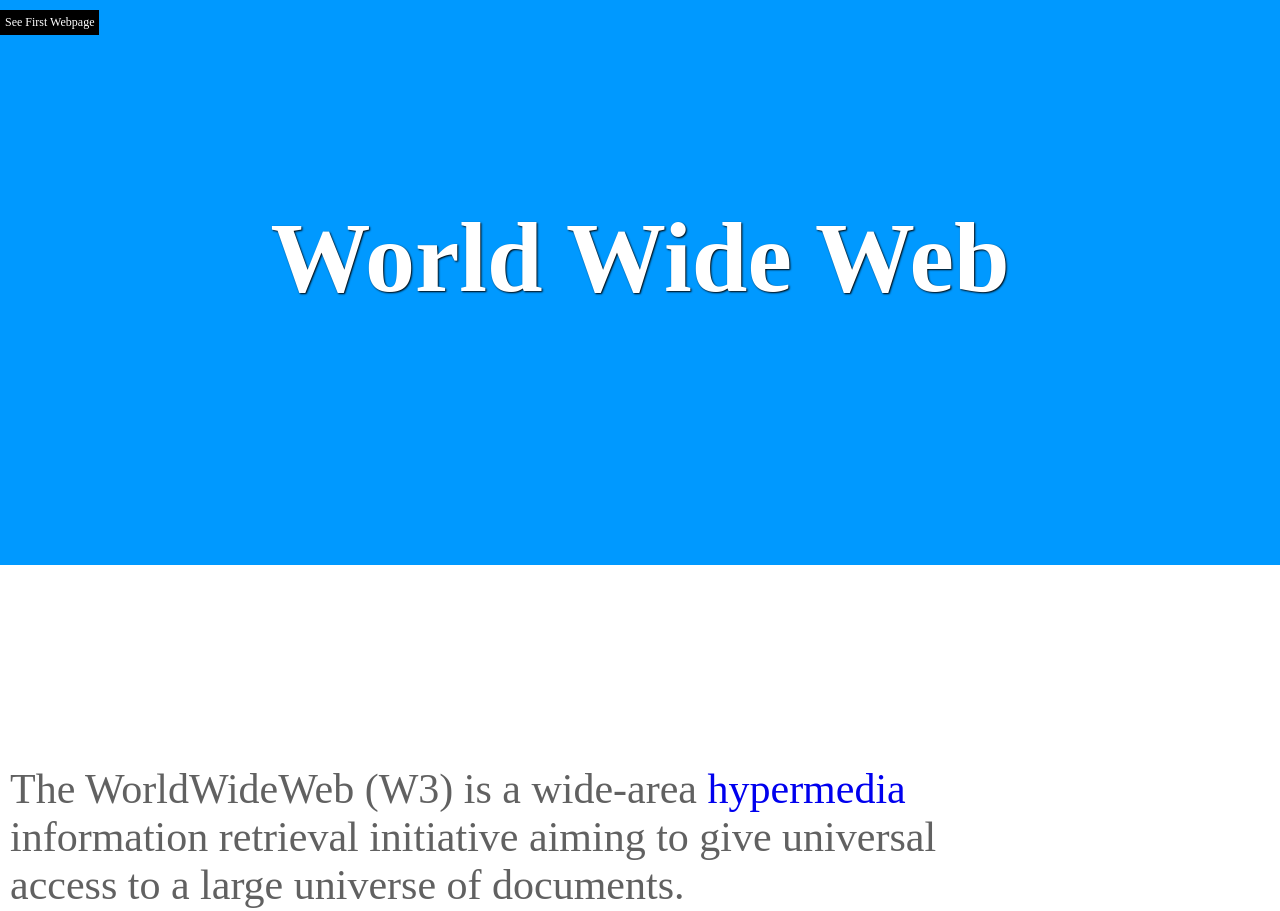
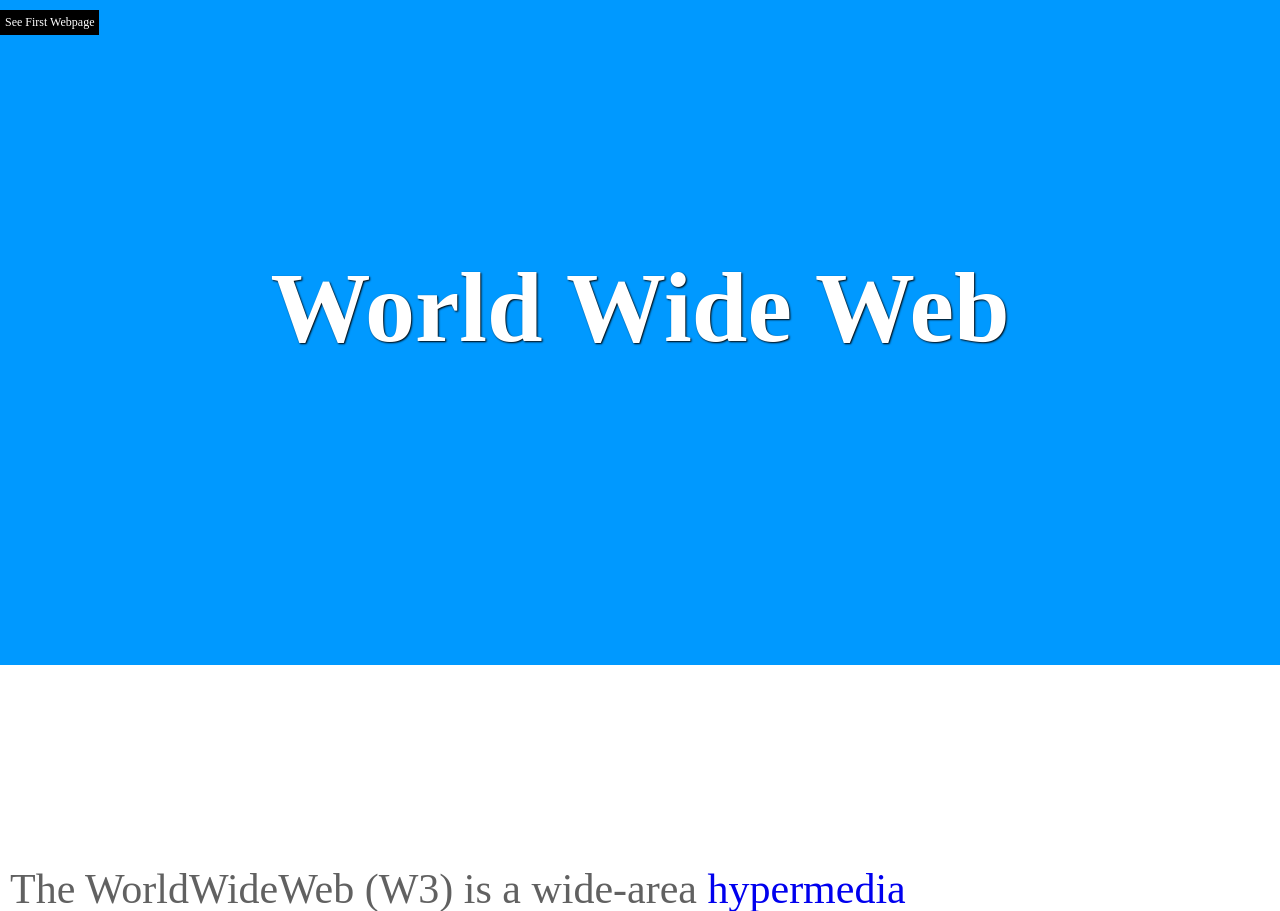
Before and after one commit to Rahulshahare/FirstWebsite, a PHP site: page / in a window 1280 px wide. Shown: the top 911 px of the page. Run offline with PHP 8.4, Linux system fonts and the light colour scheme.

Commit message:
Update stylesheet.css

```diff
--- a/css/stylesheet.css
+++ b/css/stylesheet.css
@@ -1,10 +1,10 @@
-/*This stylesheet is a property of Rahul Shahare*/
+/*copyright:Rahul Shahare*/
 h1 {
     background: #09f;
     text-align: center;
     color: #fff;
-    padding: 200px 0px;
-    padding-bottom: 250px;
+    padding: 250px 0px;
+    padding-bottom: 300px;
     font-size: 100px;
     margin: 0px;
     text-shadow: 1px 1px 2px #000;
```
